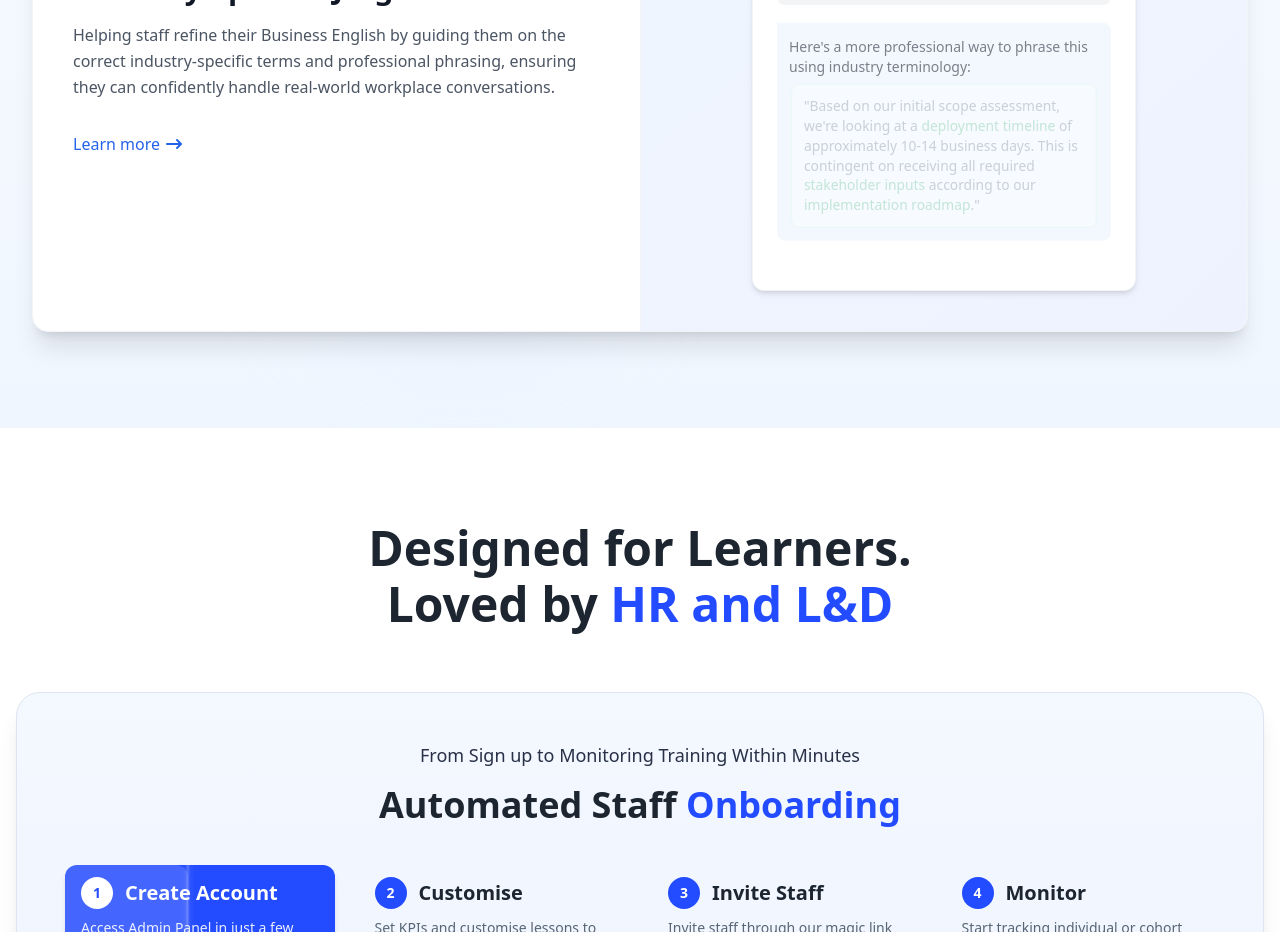
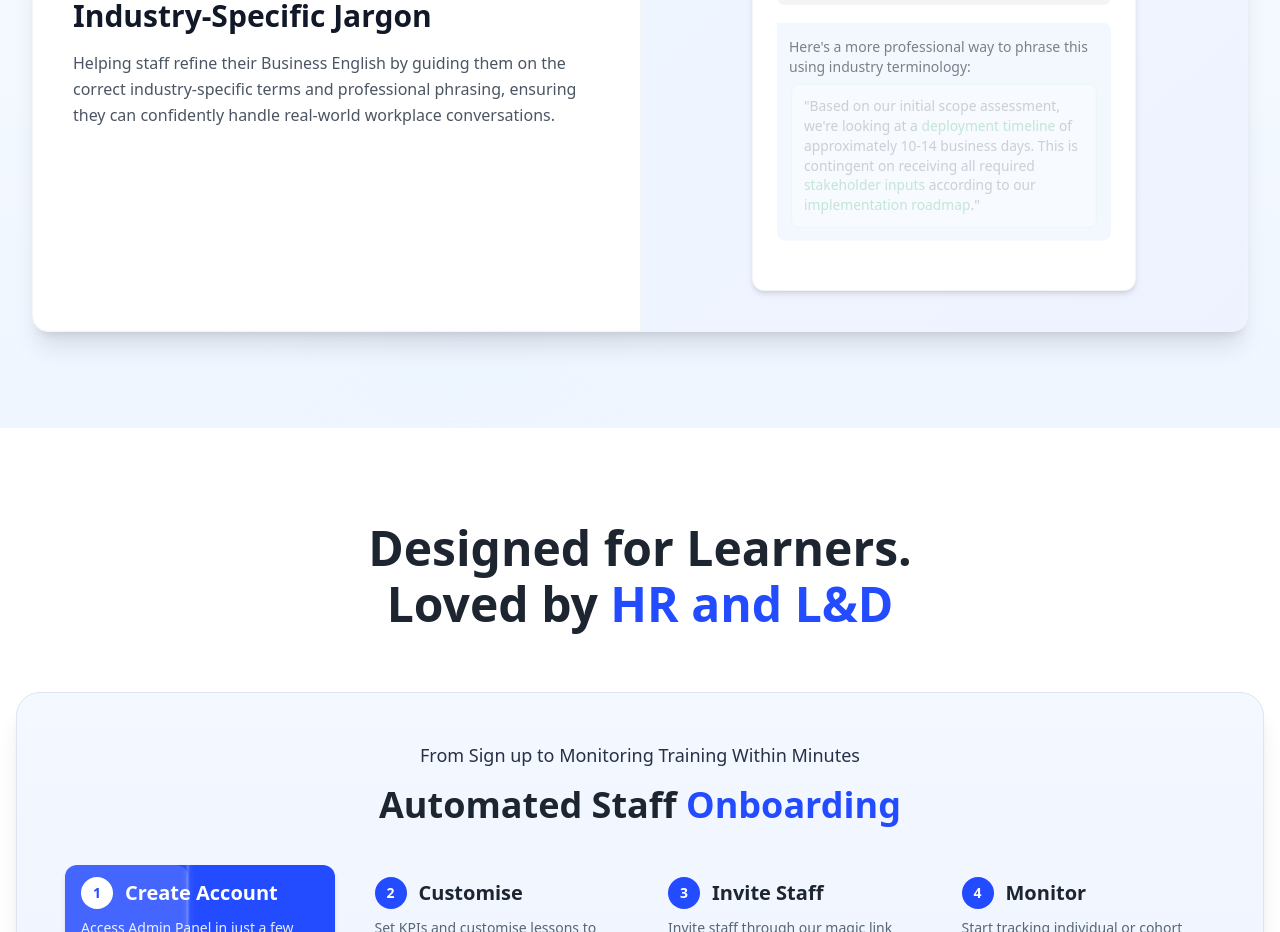
Before and after one commit to woodhk/landing-page, a Next.js app: page /home in a window 1280 px wide. Shown: the part 6520-7452 px from the top of the page. Built offline with nearby package versions, Linux system fonts and the light colour scheme.

Commit message:
Change pill colors

```diff
--- a/app/(pages)/home/components/KeyValuePropositions.tsx
+++ b/app/(pages)/home/components/KeyValuePropositions.tsx
@@ -130,7 +130,13 @@ export const KeyValuePropositions = () => {
                     animate={{ opacity: 1, x: 0 }}
                     transition={{ delay: 0.1, duration: 0.3 }}
                   >
-                    <div className="inline-flex items-center px-3 py-1 bg-blue-100 dark:bg-blue-900/40 text-blue-700 dark:text-blue-300 rounded-full text-sm font-medium mb-4">
+                    <div className={`inline-flex items-center px-3 py-1 rounded-full text-sm font-medium mb-4 ${
+                      activeItem.id === 'formality-tone'
+                        ? 'bg-purple-100 dark:bg-purple-900/40 text-purple-700 dark:text-purple-300'
+                        : activeItem.id === 'cultural-awareness'
+                          ? 'bg-green-100 dark:bg-green-900/40 text-green-700 dark:text-green-300'
+                          : 'bg-blue-100 dark:bg-blue-900/40 text-blue-700 dark:text-blue-300'
+                    }`}>
                       {tabIcons[activeItem.id as keyof typeof tabIcons]}
                       <span className="ml-2">{activeItem.id.split('-').map(word => word.charAt(0).toUpperCase() + word.slice(1)).join(' & ')}</span>
                     </div>
@@ -141,14 +147,6 @@ export const KeyValuePropositions = () => {
                       {activeItem.description}
                     </p>
 
-                    <div className="mt-8">
-                      <button className="inline-flex items-center text-blue-600 dark:text-blue-400 font-medium hover:text-blue-700 dark:hover:text-blue-300 transition-colors">
-                        Learn more
-                        <svg xmlns="http://www.w3.org/2000/svg" className="h-5 w-5 ml-1" viewBox="0 0 20 20" fill="currentColor">
-                          <path fillRule="evenodd" d="M12.293 5.293a1 1 0 011.414 0l4 4a1 1 0 010 1.414l-4 4a1 1 0 01-1.414-1.414L14.586 11H3a1 1 0 110-2h11.586l-2.293-2.293a1 1 0 010-1.414z" clipRule="evenodd" />
-                        </svg>
-                      </button>
-                    </div>
                   </motion.div>
                 </div>
 
```
